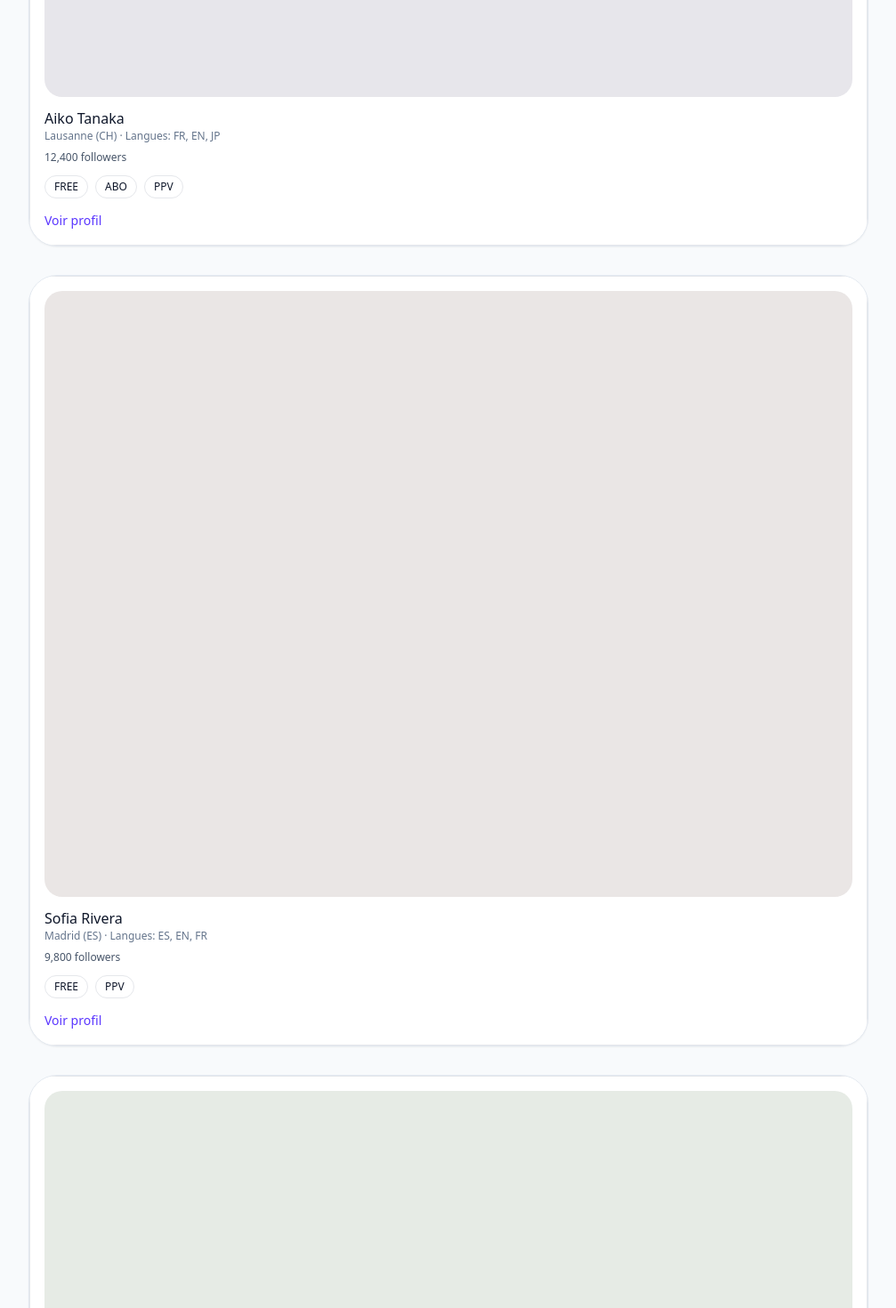
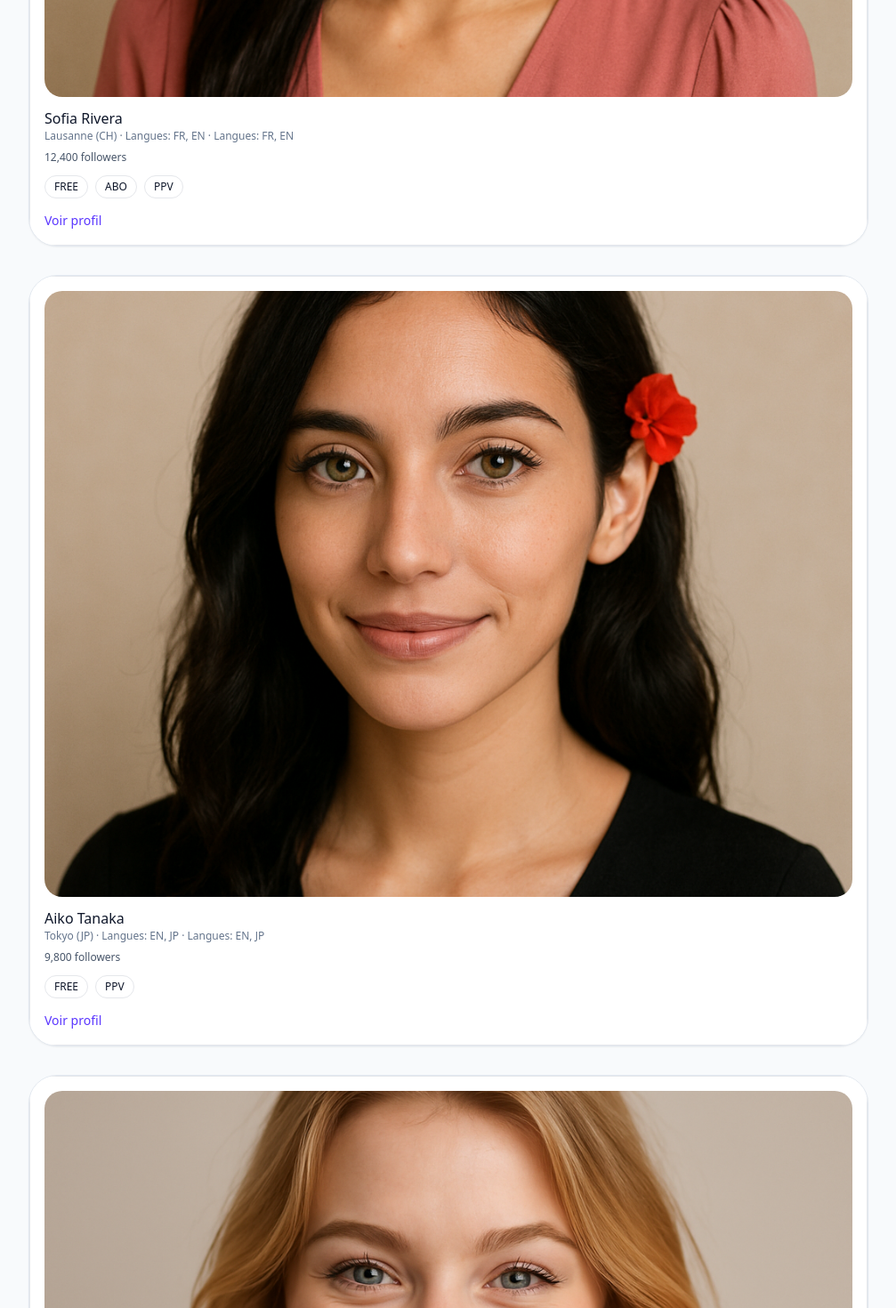
Before and after one commit to welcome-magic-clock/magic-clock-web-mvp, a Next.js app: page /meet in a window 1280 px wide. Shown: the part 980-2450 px from the top of the page at 89% size, without its empty margins (264-1271 px from the left). Built offline with nearby package versions, Linux system fonts and the light colour scheme.

Commit message:
Update creators.ts

```diff
--- a/features/meet/creators.ts
+++ b/features/meet/creators.ts
@@ -1,8 +1,55 @@
+// features/meet/creators.ts
 
-import type { Creator } from "@/core/domain/types";
+export type Creator = {
+  id: string;
+  name: string;
+  handle: string;
+  city: string;
+  langs: string[];
+  followers: number;
+  access: string[];
+  avatar: string; // chemin vers l’image de profil
+};
+
 export const CREATORS: Creator[] = [
-  { id:1, handle:'aiko', name:'Aiko Tanaka', city:'Lausanne (CH)', langs:['FR','EN','JP'], followers:12400, avatar:'/images/sample1.jpg', access:['FREE','ABO','PPV'] },
-  { id:2, handle:'sofia', name:'Sofia Rivera', city:'Madrid (ES)', langs:['ES','EN','FR'], followers:9800, avatar:'/images/sample2.jpg', access:['FREE','PPV'] },
-  { id:3, handle:'lena', name:'Lena Martin', city:'Lyon (FR)', langs:['FR','EN'], followers:15100, avatar:'/images/sample3.jpg', access:['FREE','ABO'] },
-  { id:4, handle:'maya', name:'Maya Flores', city:'Zurich (CH)', langs:['DE','EN','FR'], followers:20100, avatar:'/images/sample4.jpg', access:['FREE','ABO','PPV'] }
+  {
+    id: "sofia-colorist",
+    name: "Sofia Rivera",
+    handle: "sofia_colorist",
+    city: "Lausanne (CH) · Langues: FR, EN",
+    langs: ["FR", "EN"],
+    followers: 12400,
+    access: ["FREE", "ABO", "PPV"],
+    avatar: "/images/creator1.png",
+  },
+  {
+    id: "aiko-tanaka",
+    name: "Aiko Tanaka",
+    handle: "aiko_tanaka",
+    city: "Tokyo (JP) · Langues: EN, JP",
+    langs: ["EN", "JP"],
+    followers: 9800,
+    access: ["FREE", "PPV"],
+    avatar: "/images/creator2.png",
+  },
+  {
+    id: "lena-muller",
+    name: "Lena Müller",
+    handle: "lena_muller",
+    city: "Zurich (CH) · Langues: DE, EN",
+    langs: ["DE", "EN"],
+    followers: 15300,
+    access: ["ABO", "PPV"],
+    avatar: "/images/creator3.png",
+  },
+  {
+    id: "carlos-fernandez",
+    name: "Carlos Fernandez",
+    handle: "carlos_fernandez",
+    city: "Barcelone (ES) · Langues: ES, EN",
+    langs: ["ES", "EN"],
+    followers: 11200,
+    access: ["FREE", "ABO"],
+    avatar: "/images/creator4.png",
+  },
 ];
```
